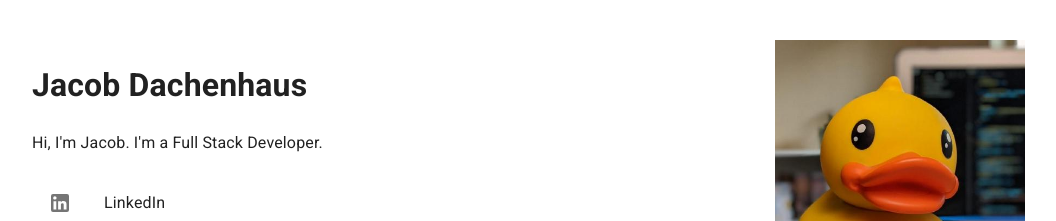
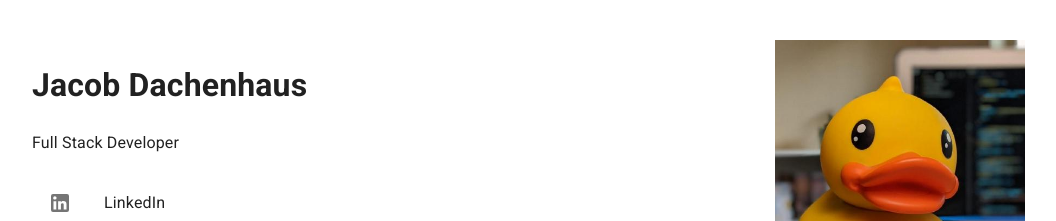
Before and after one commit to dachendev/portfolio, a React (Vite) app: page / in a window 1280 px wide. Shown: the top 221 px of the page, without its empty margins (32-1088 px from the left). Built offline with nearby package versions, Linux system fonts and the light colour scheme.

Commit message:
update subtitle text

```diff
--- a/src/components/Hero.tsx
+++ b/src/components/Hero.tsx
@@ -28,7 +28,7 @@ const Hero: React.FC = () => {
       <Grid container spacing={2} sx={{ paddingTop: 5 }}>
         <Grid size={{ xs: 12, sm: 6 }}>
           <h1>Jacob Dachenhaus</h1>
-          <p>Hi, I'm Jacob. I'm a Full Stack Developer.</p>
+          <p>Full Stack Developer</p>
           <List>
             {socials.map((s, i) => (
               <ListItemButton key={i} component="a" href={s.href}>
```
